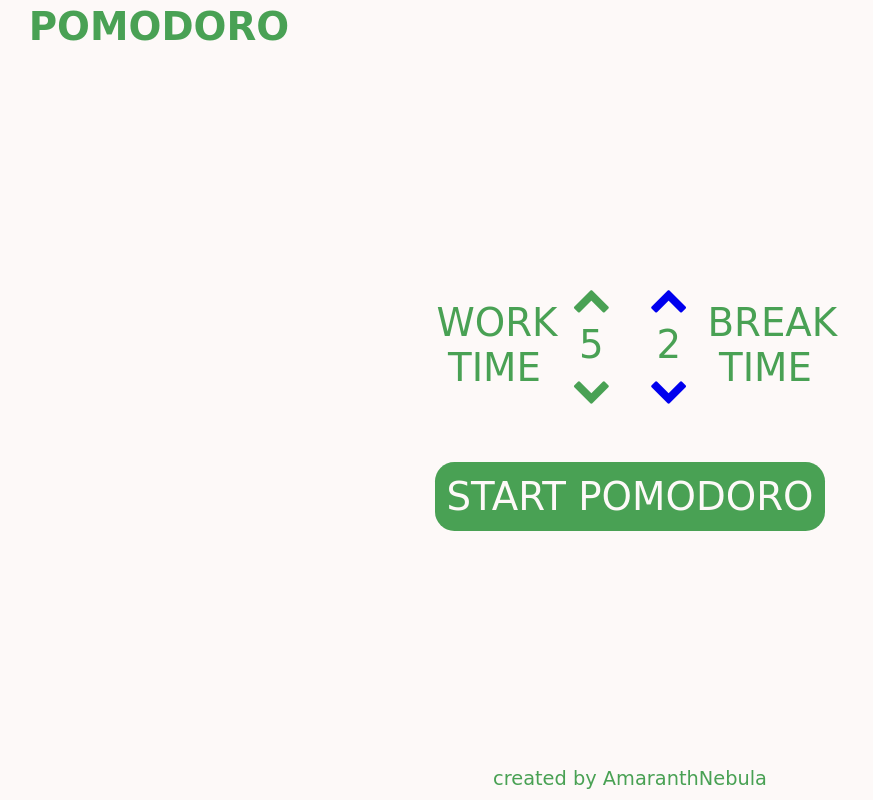
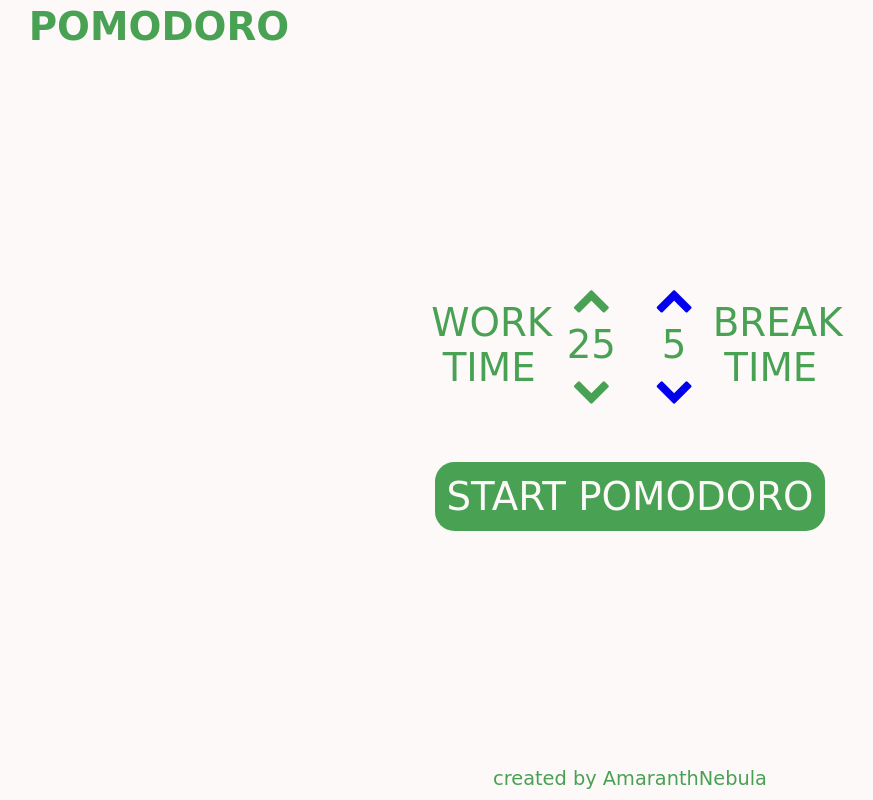
Before and after one commit to AmaranthNebula/pomodoroclock, a plain HTML site: page index.html in a window 1280 px wide. Shown: the whole page, without its empty margins (10-883 px from the left). Drawn offline with nearby package versions, Linux system fonts and the light colour scheme; a web font is replaced by a local one.

Commit message:
defautl times are now 25 and 5 minutes

```diff
--- a/index.html
+++ b/index.html
@@ -21,12 +21,12 @@
                 <p>WORK TIME</p>
                 <div class="setTime">
                     <p><a href="#" id="workUp"><i class="fa fa-chevron-up leftArrow" aria-hidden="true"></i></a></p>
-                    <p id="workLength">5</p>
+                    <p id="workLength">25</p>
                     <p><a href="#" id="workDown"><i class="fa fa-chevron-down leftArrow" aria-hidden="true"></i></a></p>
                 </div>
                 <div class="setTime">
                     <a href="#" id="breakUp"><i class="fa fa-chevron-up leftArrow" aria-hidden="true"></i></a>
-                    <p id="breakLength">2</p>
+                    <p id="breakLength">5</p>
                     <a href="#" id="breakDown"><i class="fa fa-chevron-down leftArrow" aria-hidden="true"></i></a>
                 </div>
                 <p>BREAK TIME</p>
```
